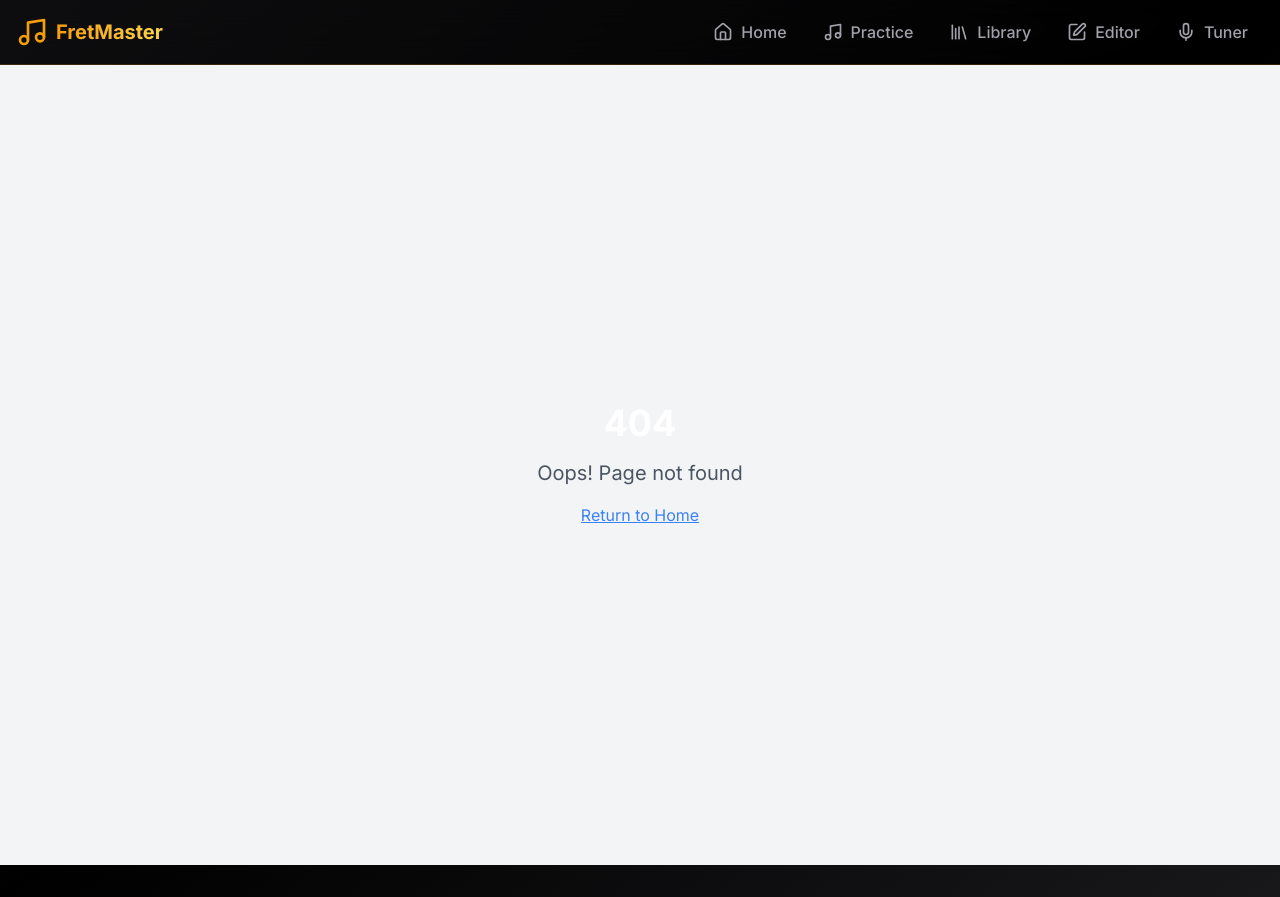
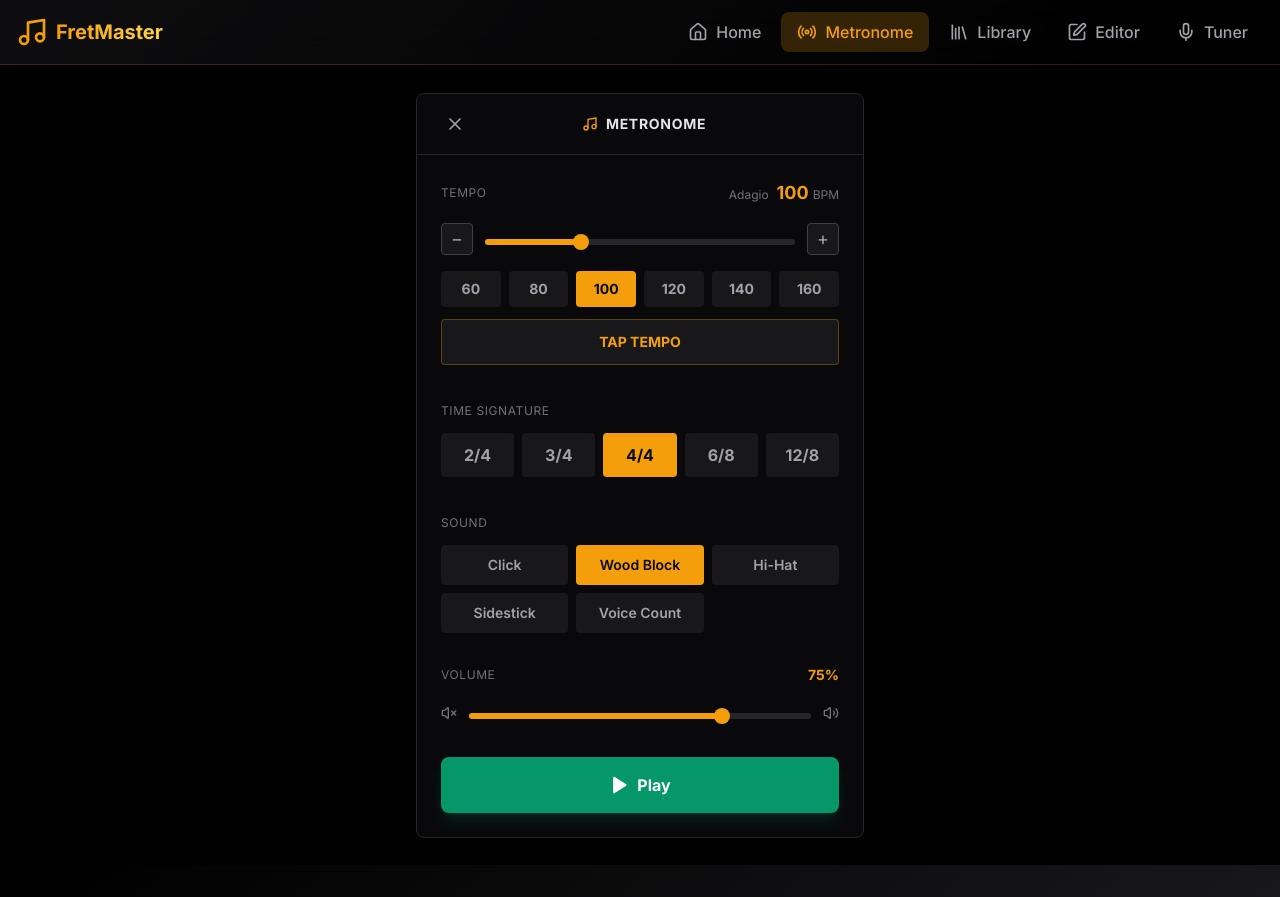
Before and after one commit to randysoller/onspace-9bg96c-13939, a React (Vite) app: page /metronome in a window 1280 px wide. Before the commit this address had no page. Built offline with nearby package versions, Linux system fonts and the light colour scheme.

Commit message:
Create Metronome page and update navigation

```diff
--- a/src/App.tsx
+++ b/src/App.tsx
@@ -8,6 +8,7 @@ import ProgressionPractice from '@/pages/ProgressionPractice';
 import ChordLibrary from '@/pages/ChordLibrary';
 import ChordEditor from '@/pages/ChordEditor';
 import Tuner from '@/pages/Tuner';
+import Metronome from '@/pages/Metronome';
 import NotFound from '@/pages/NotFound';
 
 function App() {
@@ -23,6 +24,7 @@ function App() {
           <Route path="/library" element={<ChordLibrary />} />
           <Route path="/editor" element={<ChordEditor />} />
           <Route path="/tuner" element={<Tuner />} />
+          <Route path="/metronome" element={<Metronome />} />
           <Route path="*" element={<NotFound />} />
         </Route>
       </Routes>
--- a/src/components/layout/Header.tsx
+++ b/src/components/layout/Header.tsx
@@ -1,12 +1,12 @@
 import { Link, useLocation } from 'react-router-dom';
-import { Music, Home, Library, Edit, Mic, Settings } from 'lucide-react';
+import { Music, Home, Library, Edit, Mic, Radio } from 'lucide-react';
 
 export const Header = () => {
   const location = useLocation();
 
   const navItems = [
     { path: '/', label: 'Home', icon: Home },
-    { path: '/practice', label: 'Practice', icon: Music },
+    { path: '/metronome', label: 'Metronome', icon: Radio },
     { path: '/library', label: 'Library', icon: Library },
     { path: '/editor', label: 'Editor', icon: Edit },
     { path: '/tuner', label: 'Tuner', icon: Mic },
--- /dev/null
+++ b/src/pages/Metronome.tsx
@@ -0,0 +1,244 @@
+import { useState } from 'react';
+import { useNavigate } from 'react-router-dom';
+import { X, Music, Volume2, VolumeX, Play, Pause } from 'lucide-react';
+
+export default function Metronome() {
+  const navigate = useNavigate();
+
+  const [tempo, setTempo] = useState(100);
+  const [timeSignature, setTimeSignature] = useState('4/4');
+  const [sound, setSound] = useState('Wood Block');
+  const [volume, setVolume] = useState(75);
+  const [isPlaying, setIsPlaying] = useState(false);
+  const [currentBeat, setCurrentBeat] = useState(1);
+
+  const tempoLabels: { [key: number]: string } = {
+    40: 'Grave',
+    60: 'Largo',
+    76: 'Adagio',
+    108: 'Moderato',
+    120: 'Allegro',
+    168: 'Presto',
+    200: 'Prestissimo',
+  };
+
+  const getTempoLabel = (bpm: number): string => {
+    if (bpm < 60) return 'Grave';
+    if (bpm < 76) return 'Largo';
+    if (bpm < 108) return 'Adagio';
+    if (bpm < 120) return 'Moderato';
+    if (bpm < 168) return 'Allegro';
+    if (bpm < 200) return 'Presto';
+    return 'Prestissimo';
+  };
+
+  const quickTempos = [60, 80, 100, 120, 140, 160];
+  const timeSignatures = ['2/4', '3/4', '4/4', '6/8', '12/8'];
+  const sounds = ['Click', 'Wood Block', 'Hi-Hat', 'Sidestick', 'Voice Count'];
+
+  const handleTempoChange = (newTempo: number) => {
+    setTempo(Math.max(40, Math.min(240, newTempo)));
+  };
+
+  const handlePlayPause = () => {
+    setIsPlaying(!isPlaying);
+  };
+
+  return (
+    <div className="min-h-screen bg-black text-white flex items-center justify-center p-4">
+      <div className="w-full max-w-md bg-zinc-950 border border-zinc-800 rounded-lg">
+        {/* Header */}
+        <div className="border-b border-zinc-800 px-6 py-4 flex items-center justify-between">
+          <button
+            onClick={() => navigate('/')}
+            className="p-1 hover:bg-zinc-900 rounded transition-colors"
+          >
+            <X className="w-5 h-5 text-zinc-400" />
+          </button>
+
+          <div className="flex items-center gap-2">
+            <Music className="w-4 h-4 text-amber-500" />
+            <span className="text-sm font-bold uppercase tracking-wider text-zinc-200">Metronome</span>
+          </div>
+
+          <div className="w-5" /> {/* Spacer for alignment */}
+        </div>
+
+        {/* Content */}
+        <div className="px-6 py-6 space-y-8">
+          {/* Tempo */}
+          <div>
+            <div className="flex items-center justify-between mb-4">
+              <span className="text-xs text-zinc-500 uppercase tracking-wider">Tempo</span>
+              <div className="text-right">
+                <span className="text-xs text-zinc-500 mr-2">{getTempoLabel(tempo)}</span>
+                <span className="text-lg font-bold text-amber-500">{tempo}</span>
+                <span className="text-xs text-zinc-500 ml-1">BPM</span>
+              </div>
+            </div>
+
+            <div className="flex items-center gap-3 mb-4">
+              <button
+                onClick={() => handleTempoChange(tempo - 1)}
+                className="w-8 h-8 bg-zinc-900 hover:bg-zinc-800 border border-zinc-700 rounded flex items-center justify-center transition-colors"
+              >
+                <span className="text-zinc-400 text-lg leading-none">−</span>
+              </button>
+
+              <div className="flex-1 relative">
+                <input
+                  type="range"
+                  min="40"
+                  max="240"
+                  value={tempo}
+                  onChange={(e) => handleTempoChange(Number(e.target.value))}
+                  className="w-full h-1.5 bg-zinc-800 rounded-lg appearance-none cursor-pointer [&::-webkit-slider-thumb]:appearance-none [&::-webkit-slider-thumb]:w-4 [&::-webkit-slider-thumb]:h-4 [&::-webkit-slider-thumb]:rounded-full [&::-webkit-slider-thumb]:bg-amber-500 [&::-webkit-slider-track]:bg-amber-500/30"
+                  style={{
+                    background: `linear-gradient(to right, rgb(245, 158, 11) 0%, rgb(245, 158, 11) ${((tempo - 40) / 200) * 100}%, rgb(39, 39, 42) ${((tempo - 40) / 200) * 100}%, rgb(39, 39, 42) 100%)`
+                  }}
+                />
+              </div>
+
+              <button
+                onClick={() => handleTempoChange(tempo + 1)}
+                className="w-8 h-8 bg-zinc-900 hover:bg-zinc-800 border border-zinc-700 rounded flex items-center justify-center transition-colors"
+              >
+                <span className="text-zinc-400 text-lg leading-none">+</span>
+              </button>
+            </div>
+
+            {/* Quick Tempo Buttons */}
+            <div className="grid grid-cols-6 gap-2 mb-3">
+              {quickTempos.map((t) => (
+                <button
+                  key={t}
+                  onClick={() => setTempo(t)}
+                  className={`py-2 px-3 rounded font-bold text-sm transition-all ${
+                    tempo === t
+                      ? 'bg-amber-500 text-zinc-950'
+                      : 'bg-zinc-900 text-zinc-400 hover:bg-zinc-800'
+                  }`}
+                >
+                  {t}
+                </button>
+              ))}
+            </div>
+
+            {/* Tap Tempo */}
+            <button className="w-full py-3 bg-zinc-900 hover:bg-zinc-800 border border-amber-500/30 text-amber-500 font-bold text-sm rounded transition-colors">
+              TAP TEMPO
+            </button>
+          </div>
+
+          {/* Time Signature */}
+          <div>
+            <div className="mb-3">
+              <span className="text-xs text-zinc-500 uppercase tracking-wider">Time Signature</span>
+            </div>
+            <div className="grid grid-cols-5 gap-2">
+              {timeSignatures.map((sig) => (
+                <button
+                  key={sig}
+                  onClick={() => setTimeSignature(sig)}
+                  className={`py-2.5 rounded font-bold transition-all ${
+                    timeSignature === sig
+                      ? 'bg-amber-500 text-zinc-950'
+                      : 'bg-zinc-900 text-zinc-400 hover:bg-zinc-800'
+                  }`}
+                >
+                  {sig}
+                </button>
+              ))}
+            </div>
+          </div>
+
+          {/* Sound */}
+          <div>
+            <div className="mb-3">
+              <span className="text-xs text-zinc-500 uppercase tracking-wider">Sound</span>
+            </div>
+            <div className="grid grid-cols-3 gap-2">
+              {sounds.map((s) => (
+                <button
+                  key={s}
+                  onClick={() => setSound(s)}
+                  className={`py-2.5 rounded font-semibold text-sm transition-all ${
+                    sound === s
+                      ? 'bg-amber-500 text-zinc-950'
+                      : 'bg-zinc-900 text-zinc-400 hover:bg-zinc-800'
+                  }`}
+                >
+                  {s}
+                </button>
+              ))}
+            </div>
+          </div>
+
+          {/* Volume */}
+          <div>
+            <div className="flex items-center justify-between mb-4">
+              <span className="text-xs text-zinc-500 uppercase tracking-wider">Volume</span>
+              <span className="text-sm font-bold text-amber-500">{volume}%</span>
+            </div>
+
+            <div className="flex items-center gap-3">
+              <VolumeX className="w-4 h-4 text-zinc-500" />
+
+              <div className="flex-1 relative">
+                <input
+                  type="range"
+                  min="0"
+                  max="100"
+                  value={volume}
+                  onChange={(e) => setVolume(Number(e.target.value))}
+                  className="w-full h-1.5 bg-zinc-800 rounded-lg appearance-none cursor-pointer [&::-webkit-slider-thumb]:appearance-none [&::-webkit-slider-thumb]:w-4 [&::-webkit-slider-thumb]:h-4 [&::-webkit-slider-thumb]:rounded-full [&::-webkit-slider-thumb]:bg-amber-500"
+                  style={{
+                    background: `linear-gradient(to right, rgb(245, 158, 11) 0%, rgb(245, 158, 11) ${volume}%, rgb(39, 39, 42) ${volume}%, rgb(39, 39, 42) 100%)`
+                  }}
+                />
+              </div>
+
+              <Volume2 className="w-4 h-4 text-zinc-500" />
+            </div>
+          </div>
+
+          {/* Play Button */}
+          <div>
+            <button
+              onClick={handlePlayPause}
+              className="w-full bg-emerald-600 hover:bg-emerald-500 text-white font-bold py-4 rounded-lg flex items-center justify-center gap-2 transition-all shadow-lg shadow-emerald-600/20"
+            >
+              {isPlaying ? (
+                <>
+                  <Pause className="w-5 h-5" fill="currentColor" />
+                  Pause
+                </>
+              ) : (
+                <>
+                  <Play className="w-5 h-5" fill="currentColor" />
+                  Play
+                </>
+              )}
+            </button>
+
+            {/* Beat Indicators */}
+            {isPlaying && (
+              <div className="flex items-center justify-center gap-3 mt-4">
+                {[1, 2, 3, 4].map((beat) => (
+                  <div
+                    key={beat}
+                    className={`w-2 h-2 rounded-full transition-all ${
+                      beat === currentBeat
+                        ? 'bg-emerald-500 scale-150'
+                        : 'bg-zinc-700'
+                    }`}
+                  />
+                ))}
+              </div>
+            )}
+          </div>
+        </div>
+      </div>
+    </div>
+  );
+}
```
